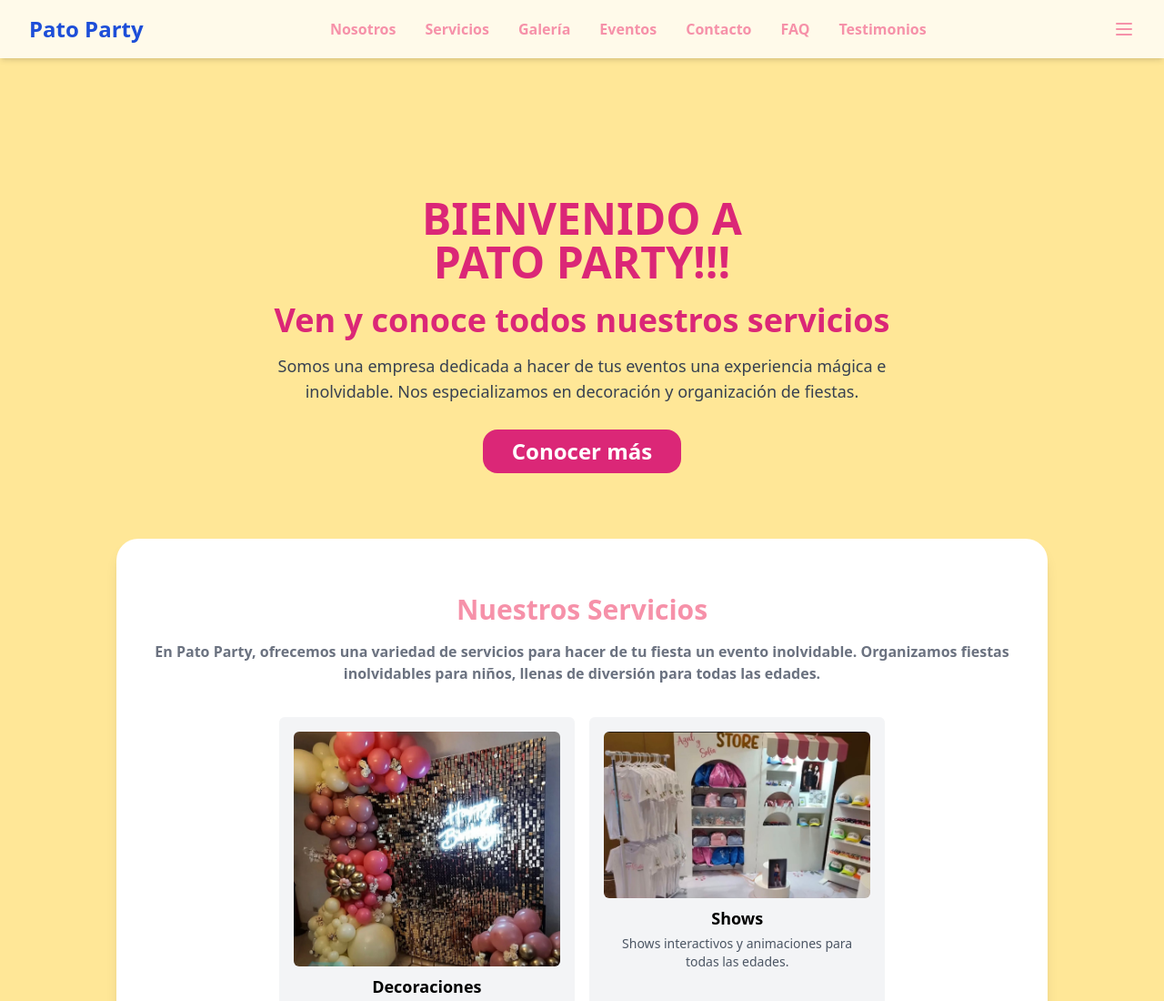
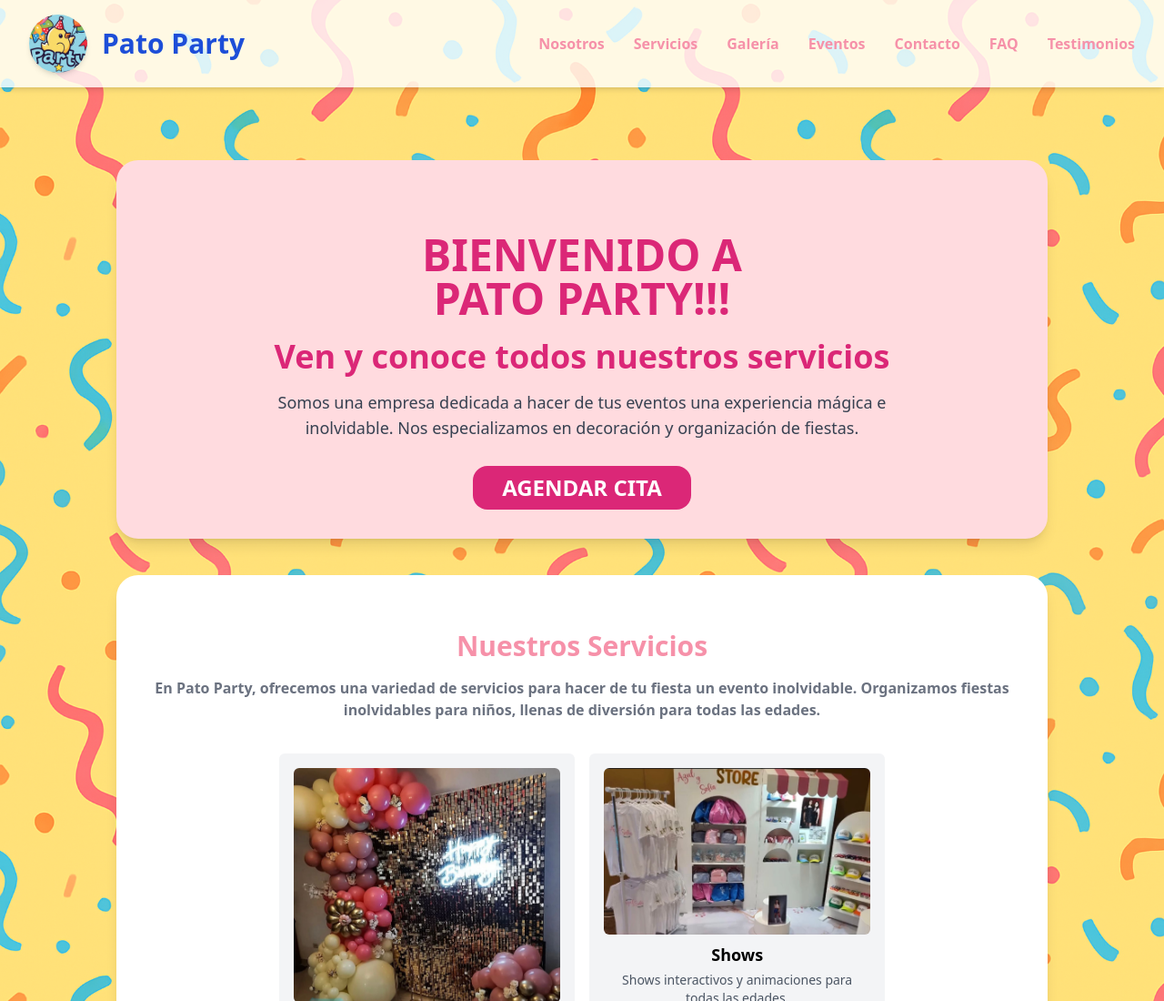
Before and after one commit to DARK141-hub/pato-party-demostracion, a plain HTML site: page index.html in a window 1280 px wide. Shown: the top 1100 px of the page at 91% size. Drawn offline with nearby package versions, Linux system fonts and the light colour scheme.

Commit message:
actualizaciones

```diff
--- a/index.html
+++ b/index.html
@@ -4,6 +4,7 @@
   <meta charset="UTF-8" />
   <meta name="viewport" content="width=device-width, initial-scale=1.0" />
   <title>Pato Party</title>
+  <link rel="icon" type="image/png" href="logo.png" />
   <link href="styles.css" rel="stylesheet" />
   <script src="app.js"></script>
   <script src="https://cdn.tailwindcss.com"></script>
@@ -51,10 +52,12 @@
   </style>
 </head>
 
-<body class="bg-sunshine text-center p-4 md:p-10">
-
+<body class="bg-[url('background-conffeti.png')] bg-repeat bg-[size:700px] min-h-screen bg-sunshine text-center p-4 md:p-10 "></body>
 <header class="fixed top-0 left-0 w-full bg-white bg-opacity-80 flex justify-between items-center px-4 md:px-8 py-4 z-50 shadow-md">
-  <div class="text-2xl font-bold text-blue-700">Pato Party</div>
+  <div class="flex items-center space-x-4">
+    <img src="logo.jpg" alt="Logo Pato Party" class="h-16 w-16 rounded-full shadow-md" />
+    <span class="text-3xl font-bold text-blue-700">Pato Party</span>
+  </div>
 
   <nav class="desktop-menu">
     <ul class="flex space-x-4 md:space-x-8">
@@ -68,7 +71,7 @@
     </ul>
   </nav>
 
-  <div class="mobile-menu flex flex-col">
+  <div class="mobile-menu flex flex-col lg:hidden">
     <button id="menu-toggle" class="text-bubble-gum">
       <svg xmlns="http://www.w3.org/2000/svg" class="h-6 w-6" fill="none" viewBox="0 0 24 24" stroke="currentColor">
         <path stroke-linecap="round" stroke-linejoin="round" stroke-width="2" d="M4 6h16M4 12h16M4 18h16" />
@@ -91,7 +94,7 @@
 <div class="h-24"></div>
 
 <!-- SECCIÓN 1: NOSOTROS (antes era Inicio) -->
-<section id="nosotros" class="py-8">
+<section id="nosotros" class="py-8 bg-blush rounded-3xl shadow-lg p-6 mt-10 max-w-5xl mx-auto text-center ">
   <h1 class="text-4xl md:text-5xl font-bold text-pink-600 hover:scale-105 transition-all duration-300 cursor-pointer">
     <br>BIENVENIDO A <BR> PATO PARTY!!!
   </h1>
@@ -103,7 +106,7 @@
     Nos especializamos en decoración y organización de fiestas.
   </p>
   <button class="bg-pink-600 text-2xl text-white font-bold mt-7 rounded-2xl px-8 py-2 border-blue-900 hover:scale-105 hover:bg-white transition-all duration-300 hover:text-pink-400">
-    Conocer más
+    AGENDAR CITA
   </button>
 </section>
 
```
Also changed, not shown: background-conffeti.png (added), logo.jpg (added), logo.png (added).
